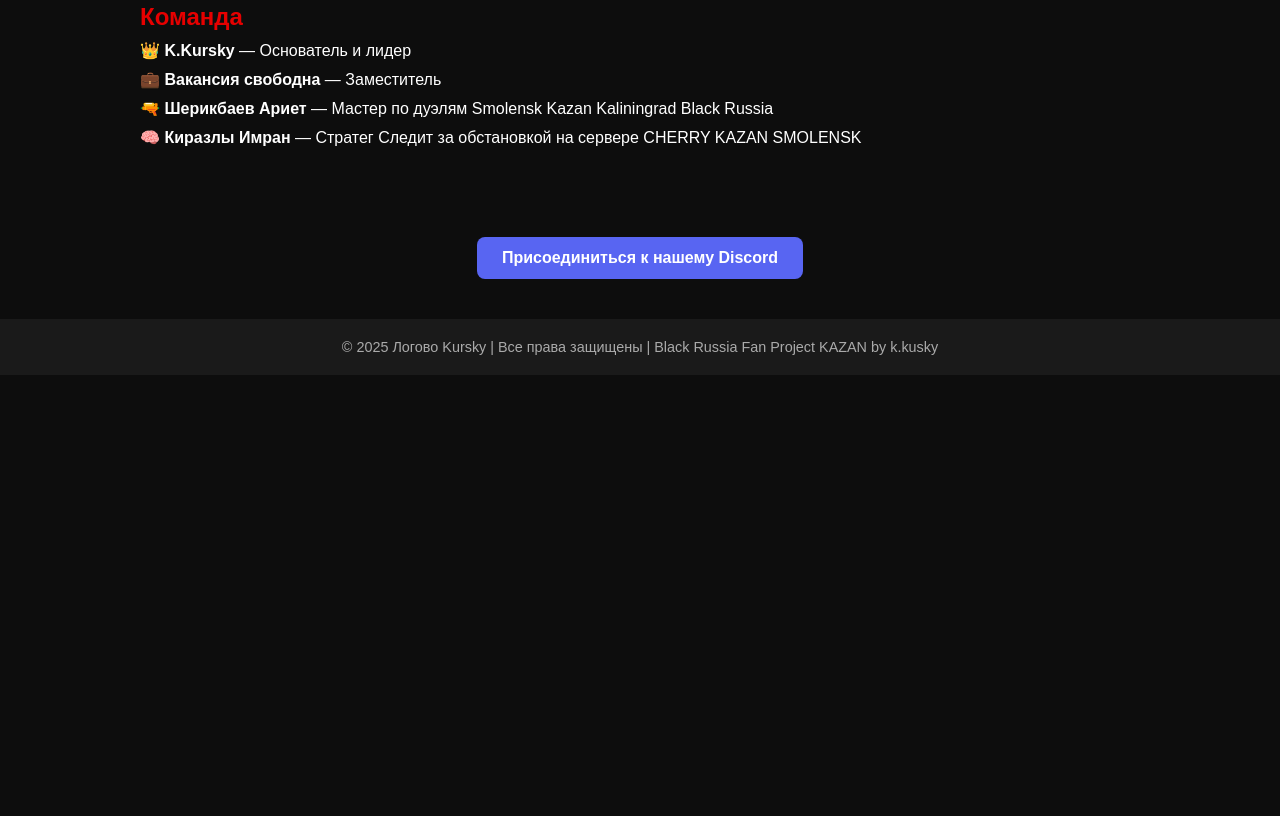
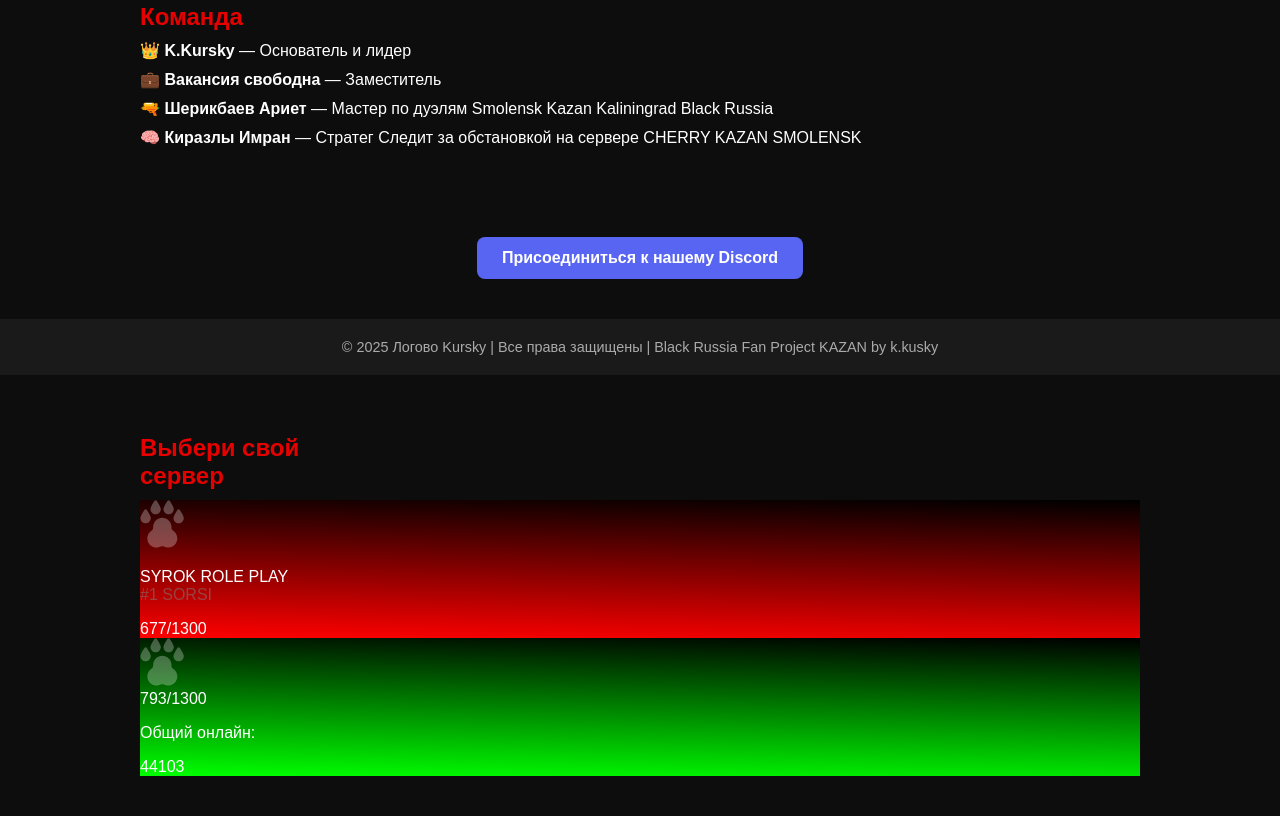
Before and after one commit to kemal1222/syrok47, a plain HTML site: page index.html in a window 1280 px wide. Shown: the part 1360-2176 px from the top of the page. Before the commit the page ends 1735 px from the top, so only its background shows below. Drawn offline with Linux system fonts and the light colour scheme.

Commit message:
Update index.html

```diff
--- a/index.html
+++ b/index.html
@@ -85,5 +85,56 @@
   <footer>
     &copy; 2025 Логово Kursky | Все права защищены | Black Russia Fan Project KAZAN by k.kusky
   </footer>
+  <section class="stat">
+    <div class="container">
+
+      <h2>Выбери свой<br>
+        <span>сервер</span>
+      </h2>
+
+      <div class="stat_container">
+    <div id="stat_item_1" class="stat_item" style="
+      background-image: linear-gradient(181deg, #000000 0%, #FF0000 100%);
+    ">
+      <div class="stat_top">
+        <img src="./foot_white.png" alt="" style="opacity: .275;">
+        <p> SYROK ROLE PLAY
+           <br>
+          <span class="server_title" style="color: #81818183;">
+         #1 SORSI
+          </span>
+        </p>
+      </div>
+      <div class="stat_line">
+        <span style="
+          background-image: linear-gradient(180deg, #FF0000 0%, #212121 100%);
+          width: 52.076923076923%;
+        "></span>
+      </div>
+      <div class="stat_cyfre">
+        <span class="active_count">677</span>/1300
+      </div>
+    </div>    <div id="stat_item_2" class="stat_item" style="
+      background-image: linear-gradient(181deg, #000000 0%, #00FF00 100%);
+    ">
+      <div class="stat_top">
+        <img src="./foot_white.png" alt="" style="opacity: .275;">
+
+      <div class="stat_line">
+        <span style="
+          background-image: linear-gradient(180deg, #FFC700 0%, #212121 100%);
+          width: 61%;
+        "></span>
+      </div>
+      <div class="stat_cyfre">
+        <span class="active_count">793</span>/1300
+      </div>
+    </div>  <div class="stat_all">
+    <p> Общий онлайн: </p>
+    <span> 44103 </span>
+  </div>
+      </div><!-- END .stat-container -->
+    </div><!-- END .container -->
+  </section>
 </body>
 </html>
```
